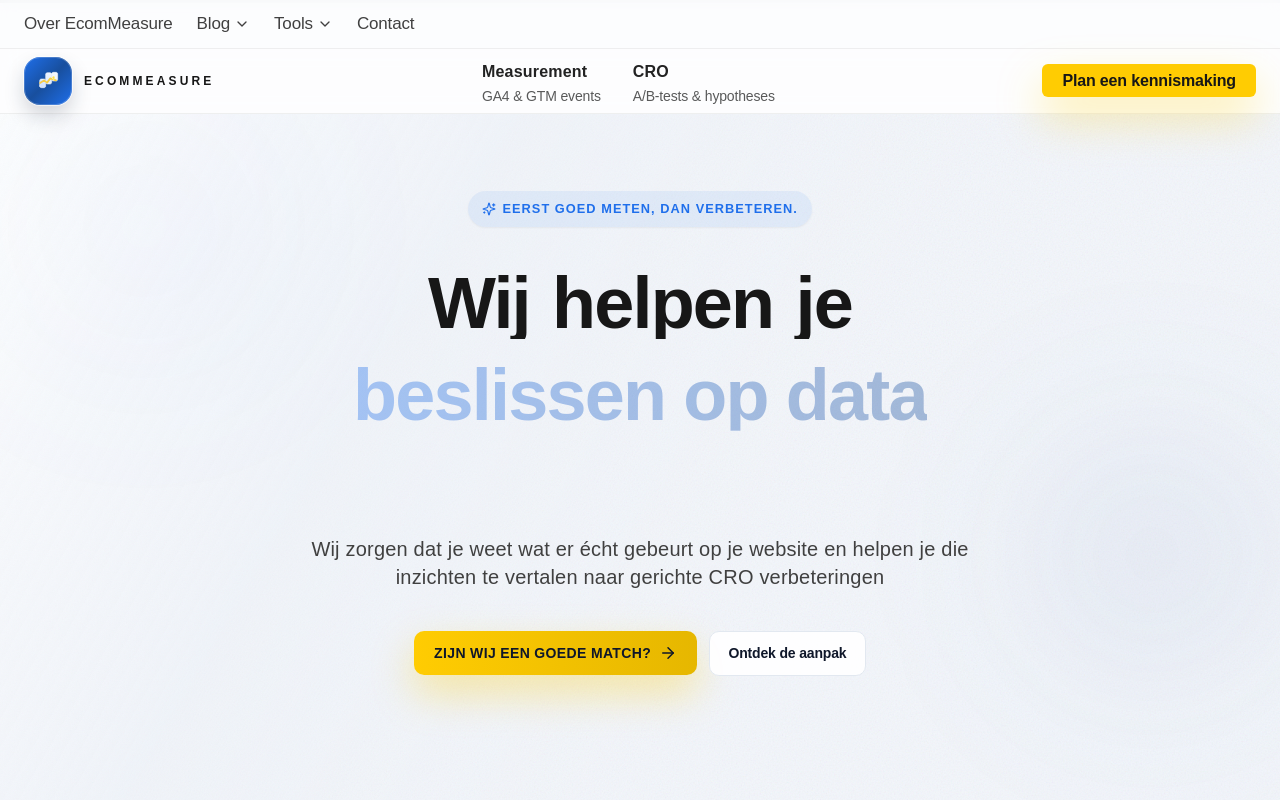
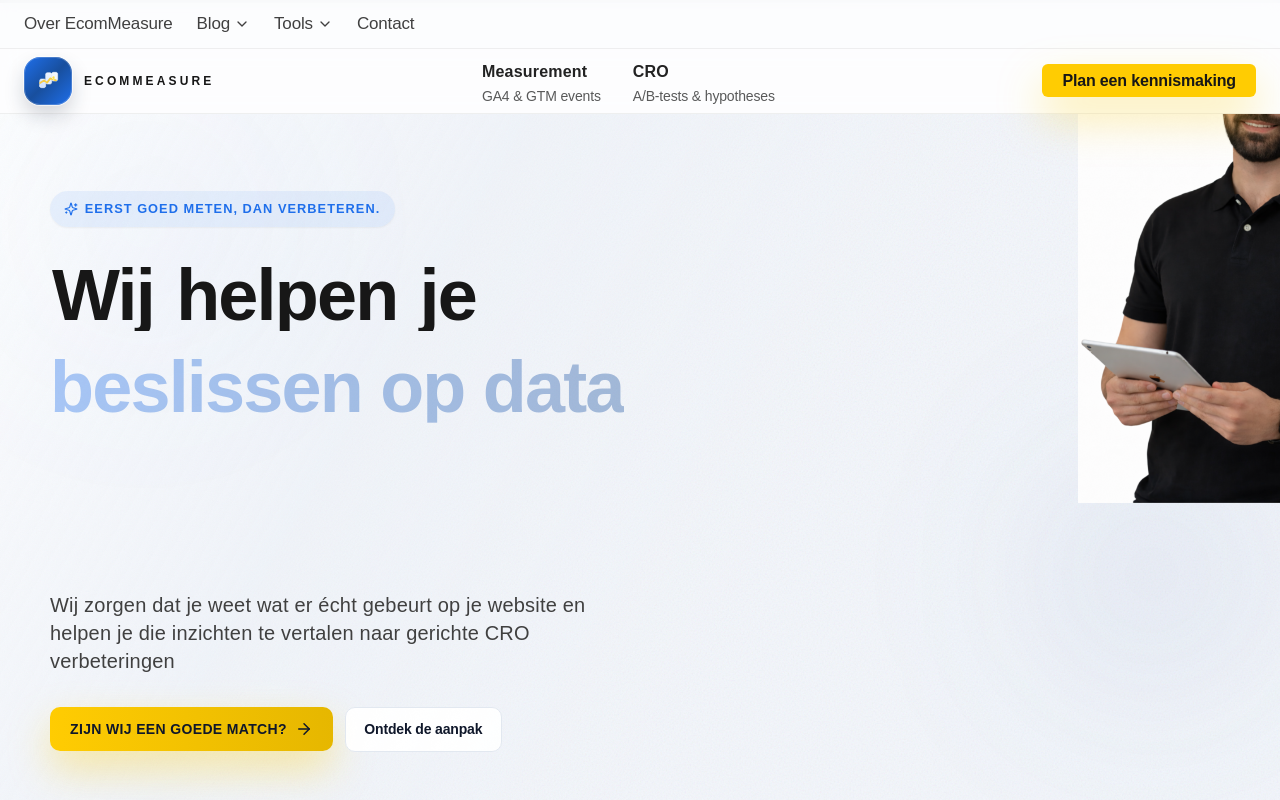
Before and after one commit to ProjectBibo/EcomMeasure3, a React (Vite) app: page / in a window 1280 px wide. Shown: the top 800 px of the page. Built offline with nearby package versions, Linux system fonts and the light colour scheme.

Commit message:
Refine hero layout with edge portrait

```diff
--- a/src/components/Hero.jsx
+++ b/src/components/Hero.jsx
@@ -66,7 +66,9 @@ export default function Hero() {
       <div className="glow-orb glow-orb--primary-soft top-1/3 -right-20 h-[26rem] w-[26rem]" aria-hidden />
       <div className="grain-overlay" aria-hidden />
 
-      <div className="relative site-container section-shell flex flex-col items-center text-center gap-10 vt-hero-visual">
+      <div className="relative site-container section-shell">
+        <div className="grid grid-cols-1 lg:grid-cols-[1.05fr_0.95fr] items-center gap-12 lg:gap-16">
+          <div className="order-1 flex flex-col items-center text-center lg:items-start lg:text-left lg:justify-center lg:min-h-[30rem] gap-8">
             <motion.span
               initial={shouldReduceMotion ? false : { opacity: 0, y: -12 }}
               animate={{ opacity: 1, y: 0 }}
@@ -114,13 +116,13 @@ export default function Hero() {
                   ))}
                 </motion.span>
               )}
-          <span className="relative mt-3 grid justify-items-center text-center">
+              <span className="relative mt-3 grid justify-items-center text-center lg:justify-items-start lg:text-left">
                 <span aria-hidden className="pointer-events-none block select-none opacity-0">
                   {longestPhrase}
                 </span>
                 <span
                   aria-live={shouldReduceMotion ? undefined : "polite"}
-              className="col-start-1 row-start-1 flex items-start justify-center text-center"
+                  className="col-start-1 row-start-1 flex items-start justify-center text-center lg:justify-start"
                 >
                   {shouldReduceMotion ? (
                     <span className={gradientHeadlineClass}>
@@ -149,14 +151,14 @@ export default function Hero() {
               language={language}
               highlight
               delay={0.18}
-          className="mx-auto max-w-2xl text-lg sm:text-xl text-neutral-700  text-max-width"
+              className="mx-auto max-w-2xl text-lg sm:text-xl text-neutral-700  text-max-width lg:mx-0 lg:text-left"
             />
 
             <motion.div
               initial={shouldReduceMotion ? false : { opacity: 0, scale: 0.95 }}
               animate={{ opacity: 1, scale: 1 }}
               transition={shouldReduceMotion ? undefined : { delay: 0.15, duration: 0.6 }}
-          className="flex flex-wrap items-center justify-center gap-3"
+              className="flex flex-wrap items-center justify-center gap-3 lg:justify-start"
             >
               <MotionLink
                 whileHover={shouldReduceMotion ? undefined : { scale: 1.01 }}
@@ -175,8 +177,27 @@ export default function Hero() {
                 {t.secondaryCta}
               </Link>
             </motion.div>
+          </div>
 
-        <div className="pb-4" aria-hidden />
+          <div className="order-2 relative flex justify-center lg:justify-end lg:-mr-[12vw]">
+            <div className="flex justify-center lg:hidden">
+              <img
+                src="/Ik.png"
+                alt="Portretfoto van de expert achter EcomMeasure"
+                className="h-72 w-auto object-contain"
+                loading="lazy"
+              />
+            </div>
+            <div className="pointer-events-none relative hidden lg:flex w-full justify-end">
+              <img
+                src="/Ik.png"
+                alt="Portretfoto van de expert achter EcomMeasure"
+                className="absolute -bottom-8 right-0 h-[34rem] w-auto max-w-none object-contain"
+              />
+            </div>
+          </div>
+        </div>
+        <div className="pb-6 lg:pb-10" aria-hidden />
       </div>
     </section>
   );
```
Lines whose indentation alone changed are shown as unchanged.
